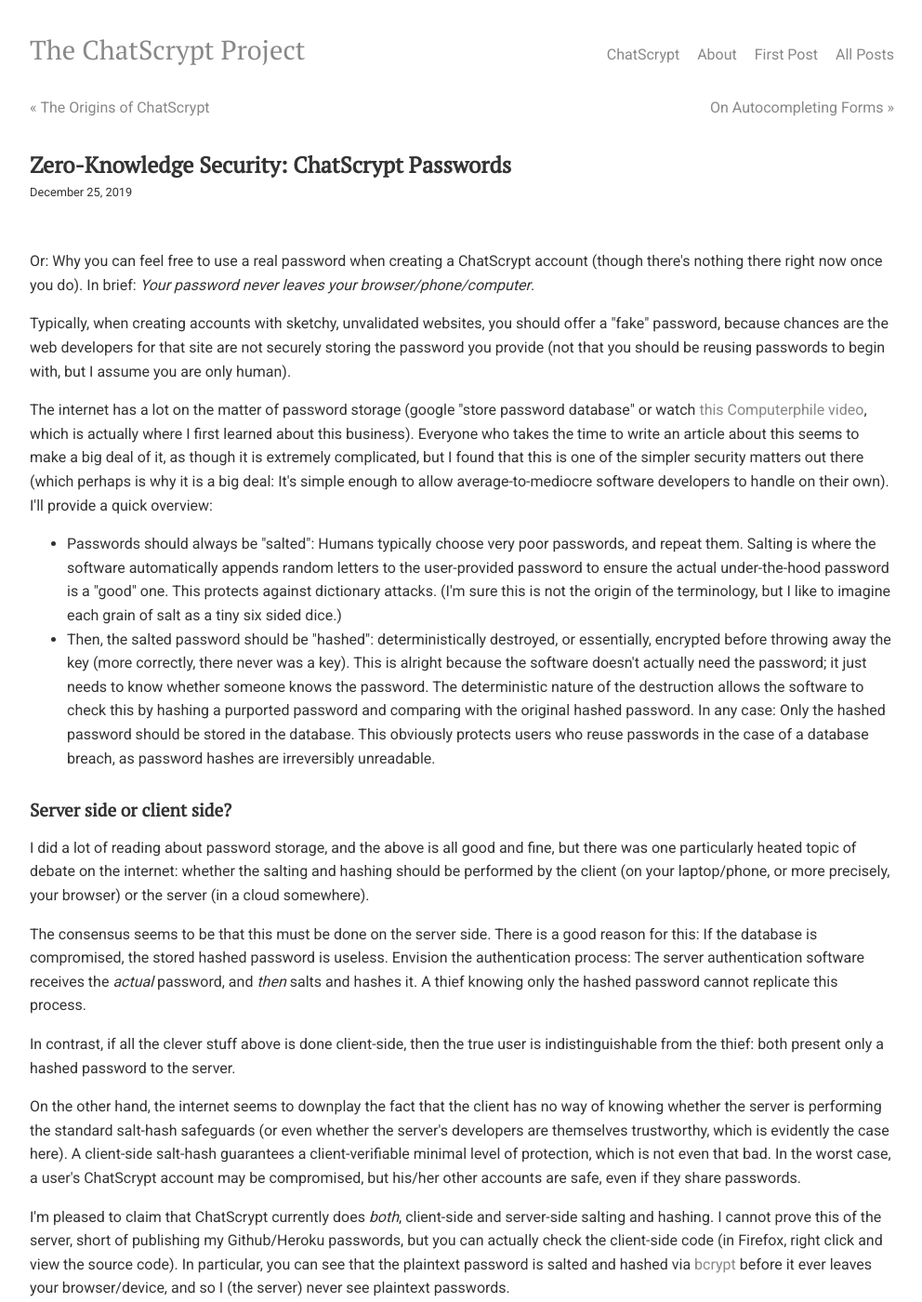
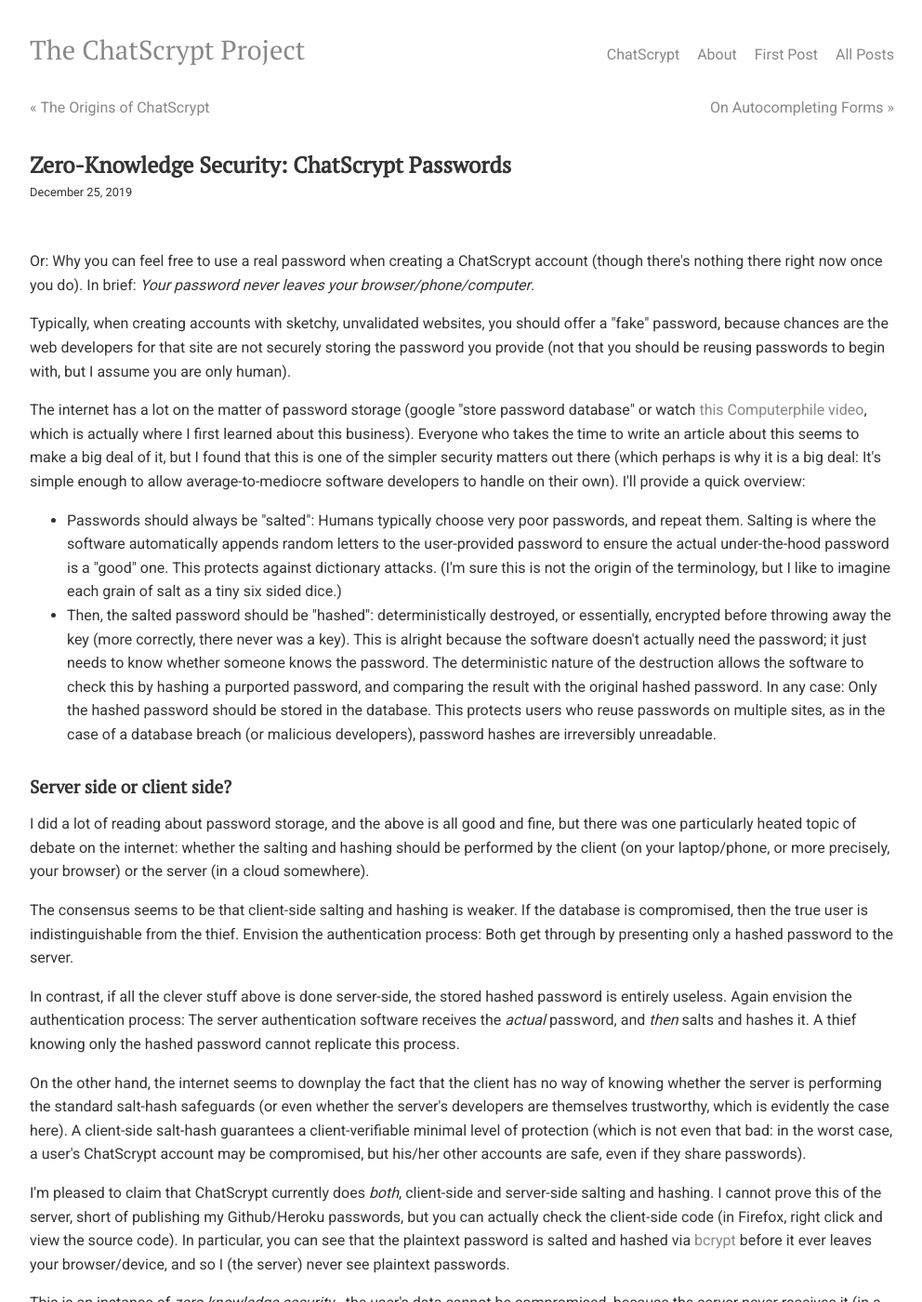
Before and after one commit to chatscrypt/chatscrypt.github.io, a Jekyll site: the page built from _posts/2019-12-25-zero-knowledge-security-chatscrypt-passwords.html, in a window 1280 px wide and 1400 px high. Shown: the whole window at 93% size, without its empty margins (143-1135 px from the left). Built offline with Jekyll 4.4.1, drawn with Linux system fonts in a browser that asks for light colours; comment, search, counter and statistics services are not loaded; some of the changed text lies outside the part shown.

Commit message:
Update 2019-12-25-zero-knowledge-security-chatscrypt-passwords.html

```diff
--- a/_posts/2019-12-25-zero-knowledge-security-chatscrypt-passwords.html
+++ b/_posts/2019-12-25-zero-knowledge-security-chatscrypt-passwords.html
@@ -9,27 +9,27 @@
 
 <p>Typically, when creating accounts with sketchy, unvalidated websites, you should offer a "fake" password, because chances are the web developers for that site are not securely storing the password you provide (not that you should be reusing passwords to begin with, but I assume you are only human).
 
- <p>The internet has a lot on the matter of password storage (google "store password database" or watch <a href="https://www.youtube.com/watch?v=8ZtInClXe1Q">this Computerphile video</a>, which is actually where I first learned about this business). Everyone who takes the time to write an article about this seems to make a big deal of it, as though it is extremely complicated, but I found that this is one of the simpler security matters out there (which perhaps is why it is a big deal: It's simple enough to allow average-to-mediocre software developers to handle on their own). I'll provide a quick overview:
+ <p>The internet has a lot on the matter of password storage (google "store password database" or watch <a href="https://www.youtube.com/watch?v=8ZtInClXe1Q">this Computerphile video</a>, which is actually where I first learned about this business). Everyone who takes the time to write an article about this seems to make a big deal of it, but I found that this is one of the simpler security matters out there (which perhaps is why it is a big deal: It's simple enough to allow average-to-mediocre software developers to handle on their own). I'll provide a quick overview:
 
 <ul>
    <li> Passwords should always be "salted": Humans typically choose very poor passwords, and repeat them. Salting is where the software automatically appends random letters to the user-provided password to ensure the actual under-the-hood password is a "good" one. This protects against dictionary attacks. (I'm sure this is not the origin of the terminology, but I like to imagine each grain of salt as a tiny six sided dice.)
 
-   <li> Then, the salted password should be "hashed": deterministically destroyed, or essentially, encrypted before throwing away the key (more correctly, there never was a key). This is alright because the software doesn't actually need the password; it just needs to know whether someone knows the password. The deterministic nature of the destruction allows the software to check this by hashing a purported password and comparing with the original hashed password. In any case: Only the hashed password should be stored in the database. This obviously protects users who reuse passwords in the case of a database breach, as password hashes are irreversibly unreadable.
+   <li> Then, the salted password should be "hashed": deterministically destroyed, or essentially, encrypted before throwing away the key (more correctly, there never was a key). This is alright because the software doesn't actually need the password; it just needs to know whether someone knows the password. The deterministic nature of the destruction allows the software to check this by hashing a purported password, and comparing the result with the original hashed password. In any case: Only the hashed password should be stored in the database. This protects users who reuse passwords on multiple sites, as in the case of a database breach (or malicious developers), password hashes are irreversibly unreadable.
 </ul>
 
 <h2>Server side or client side?</h2>
 
 I did a lot of reading about password storage, and the above is all good and fine, but there was one particularly heated topic of debate on the internet: whether the salting and hashing should be performed by the client (on your laptop/phone, or more precisely, your browser) or the server (in a cloud somewhere).
 
-<p> The consensus seems to be that this must be done on the server side. There is a good reason for this: If the database is compromised, the stored hashed password is useless. Envision the authentication process: The server authentication software receives the <i>actual</i> password, and <i>then</i> salts and hashes it. A thief knowing only the hashed password cannot replicate this process.
+<p> The consensus seems to be that client-side salting and hashing is weaker. If the database is compromised, then the true user is indistinguishable from the thief. Envision the authentication process: Both get through by presenting only a hashed password to the server.
 
-<p>In contrast, if all the clever stuff above is done client-side, then the true user is indistinguishable from the thief: both present only a hashed password to the server.
+<p>In contrast, if all the clever stuff above is done server-side, the stored hashed password is entirely useless. Again envision the authentication process: The server authentication software receives the <i>actual</i> password, and <i>then</i> salts and hashes it. A thief knowing only the hashed password cannot replicate this process.
 
-<p>On the other hand, the internet seems to downplay the fact that the client has no way of knowing whether the server is performing the standard salt-hash safeguards (or even whether the server's developers are themselves trustworthy, which is evidently the case here). A client-side salt-hash guarantees a client-verifiable minimal level of protection, which is not even that bad. In the worst case, a user's ChatScrypt account may be compromised, but his/her other accounts are safe, even if they share passwords.
+<p>On the other hand, the internet seems to downplay the fact that the client has no way of knowing whether the server is performing the standard salt-hash safeguards (or even whether the server's developers are themselves trustworthy, which is evidently the case here). A client-side salt-hash guarantees a client-verifiable minimal level of protection (which is not even that bad: in the worst case, a user's ChatScrypt account may be compromised, but his/her other accounts are safe, even if they share passwords).
 
 <p>I'm pleased to claim that ChatScrypt currently does <i>both</i>, client-side and server-side salting and hashing. I cannot prove this of the server, short of publishing my Github/Heroku passwords, but you can actually check the client-side code (in Firefox, right click and view the source code). In particular, you can see that the plaintext password is salted and hashed via <a href="https://en.wikipedia.org/wiki/Bcrypt">bcrypt</a> before it ever leaves your browser/device, and so I (the server) never see plaintext passwords.
 
-  <p>This is an instance of <i>zero-knowledge security</i> - the user's data cannot be compromised, because the software never receives it (in a readable form) to begin with.
+  <p>This is an instance of <i>zero-knowledge security</i> - the user's data cannot be compromised, because the server never receives it (in a readable form) to begin with.
 
 <h2>An example</h2>
 
```
